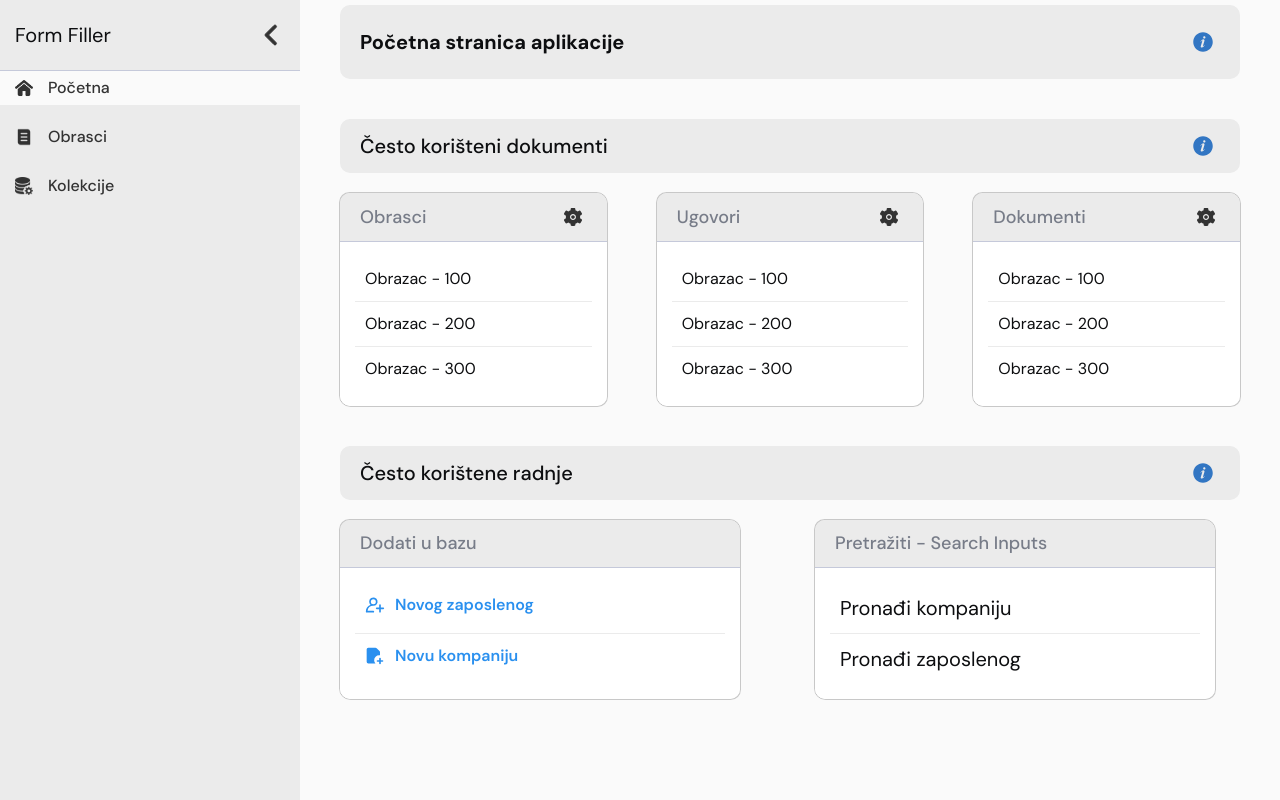
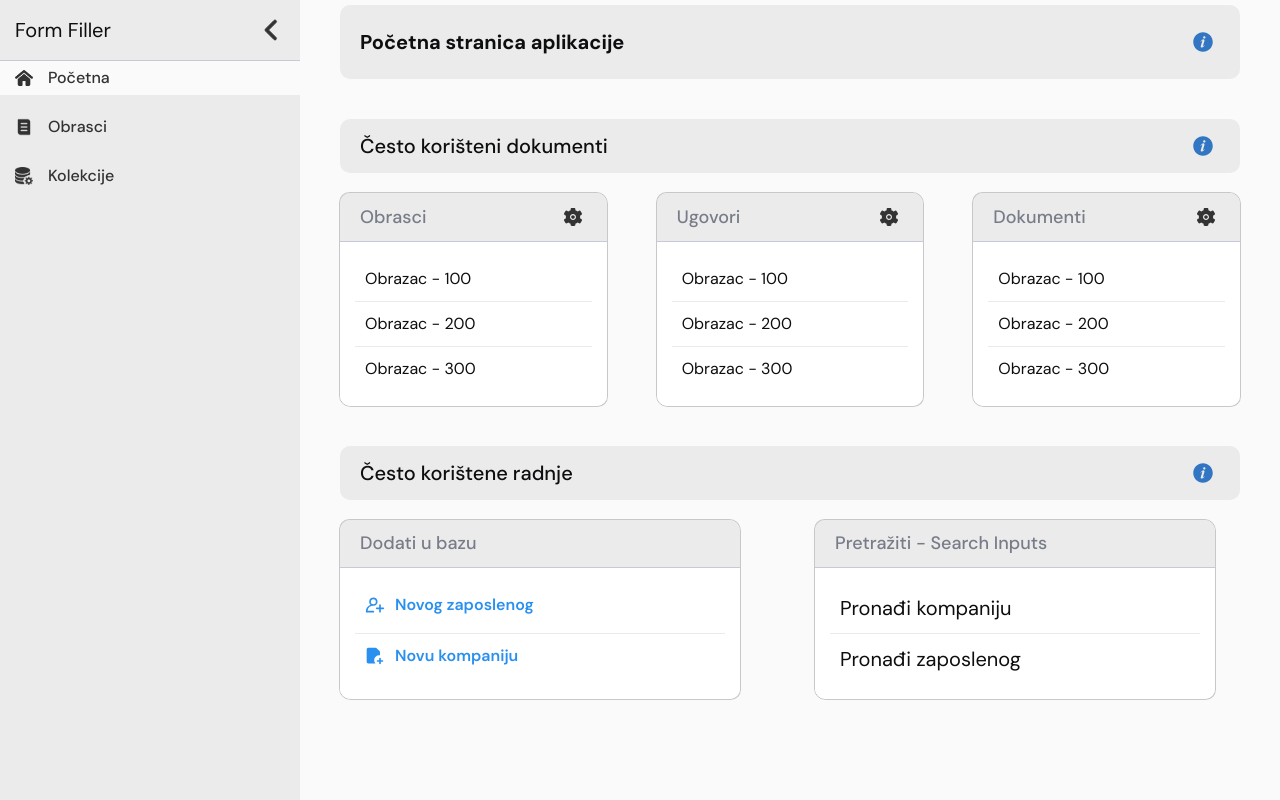
Before and after one commit to amerrika/form-filler-frontend, a Vue app: page / in a window 1280 px wide. Built offline with nearby package versions, Linux system fonts and the light colour scheme.

Commit message:
feat: add utility classes

```diff
--- a/src/components/MainHeader.vue
+++ b/src/components/MainHeader.vue
@@ -1,7 +1,7 @@
 <template>
   <header class="main-header" :class="minimizedStyle">
     <!-- Header Top-->
-    <div class="main-header__top">
+    <div class="main-header__top p-3">
       <span class="main-header__logo" v-if="!minimized">Form Filler</span>
       <button
         :class="[
```
